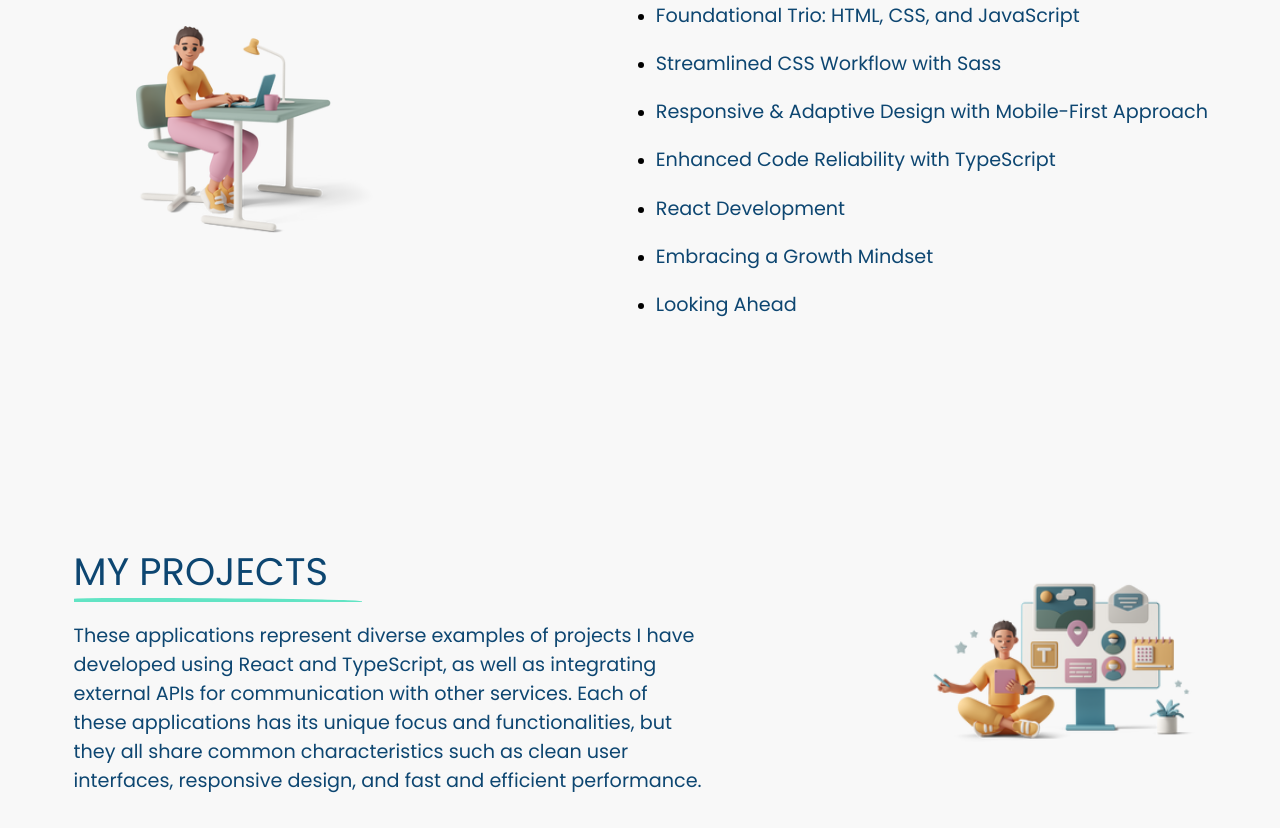
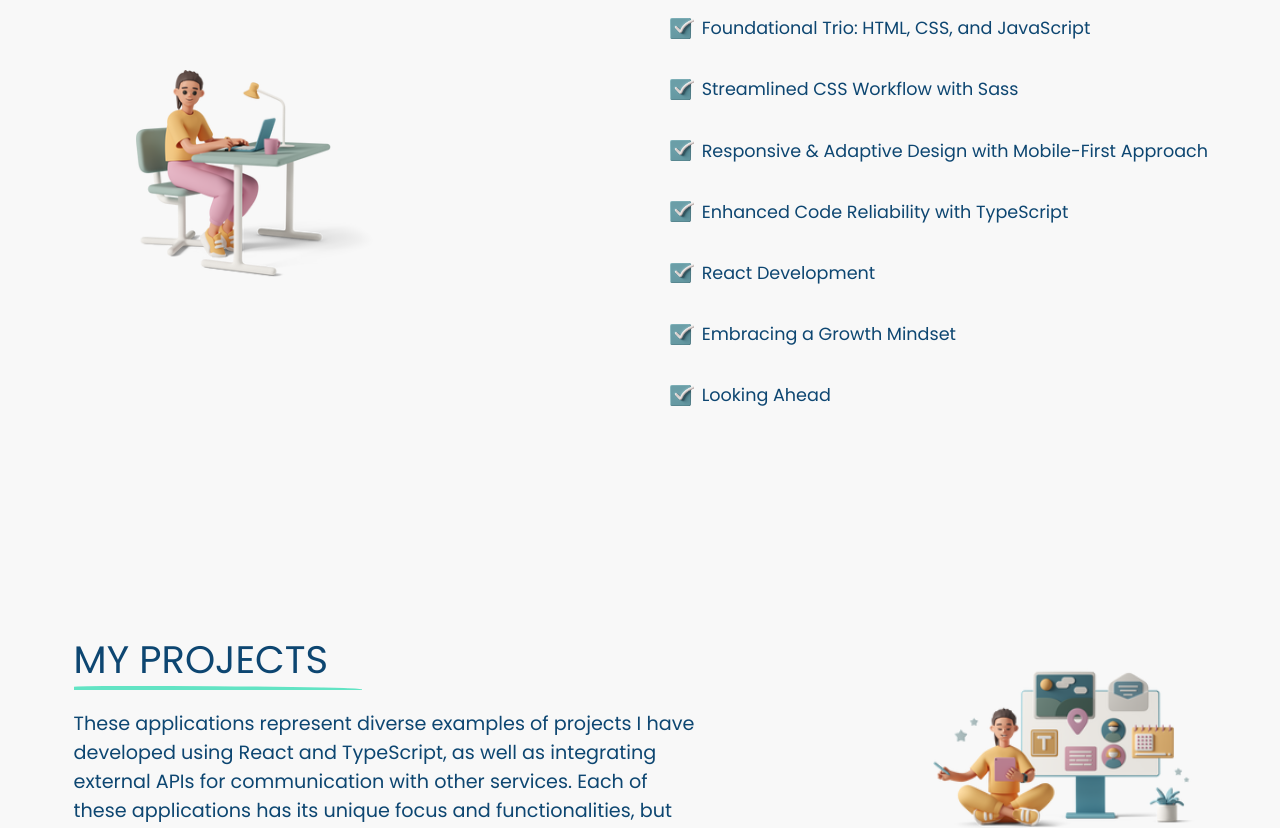
Before and after one commit to Ivanaarbutina/Portfolio, a React (Vite) app: page / in a window 1280 px wide. Shown: the part 1440-2268 px from the top of the page. Built offline with nearby package versions, Linux system fonts and the light colour scheme; a web font is replaced by a local one.

Commit message:
add icon to About, add animations

```diff
--- a/src/components/header.tsx
+++ b/src/components/header.tsx
@@ -16,7 +16,7 @@ const headerLinks: LinkType[] = [
   },
   {
     path: "#skills",
-    label: "skills",
+    label: "about",
   },
   {
     path: "#work",
--- a/src/features/about/about.tsx
+++ b/src/features/about/about.tsx
@@ -2,6 +2,7 @@ import Container from "../../components/container";
 import { aboutlist } from "./about-list";
 import aboutIcon from "../../assets/casual-life-3d-three-quarter-view-of-young-woman-working-on-laptop.png";
 import { useTranslation } from "react-i18next";
+import doneIcon from "./../../assets/3d-casual-life-check-mark-in-box-blue.png";
 const About = () => {
   const { t } = useTranslation();
   return (
@@ -13,11 +14,10 @@ const About = () => {
           <section>
             {aboutlist.map((section, index) => {
               return (
-                <ul className="about__list" key={index}>
-                  <li className="about__list__desc">
-                    <h3 className="about__list__desc">{t(section.titleKey)}</h3>
-                  </li>
-                </ul>
+                <div className="about__list" key={index}>
+                  <img src={doneIcon} />
+                  <h3 className="about__list__desc">{t(section.titleKey)}</h3>
+                </div>
               );
             })}
           </section>
--- a/src/style/features/about.scss
+++ b/src/style/features/about.scss
@@ -1,9 +1,20 @@
+@keyframes slideInLeft {
+  to {
+    opacity: 1;
+    transform: translateX(0);
+  }
+}
+
 .about {
   margin: 7rem auto;
   padding: 1rem;
   display: flex;
   align-items: center;
   flex-direction: column;
+  opacity: 0;
+  transform: translateX(-100px);
+  animation: slideInLeft 5s forwards;
+  transition: all 250ms ease-in-out;
   @media (min-width: $media-sm) {
     justify-content: space-between;
     flex-direction: row;
@@ -48,15 +59,24 @@
     }
   }
   &__list {
+    display: flex;
+    align-items: center;
+    justify-content: start;
+
     & h3 {
-      font-size: 1rem;
+      font-size: 0.9rem;
       font-weight: 300;
       color: var(--color-animated-3);
+      margin-left: 0.5rem;
 
       font-family: "Poppins", sans-serif;
       @media (min-width: $media-sm) {
-        font-size: 1.2rem;
+        font-size: 1.1rem;
       }
+    }
+
+    & img {
+      width: 1.5rem;
     }
   }
 }
--- a/src/style/features/contact/contact.scss
+++ b/src/style/features/contact/contact.scss
@@ -1,3 +1,9 @@
+@keyframes fadeIn {
+  to {
+    opacity: 1;
+  }
+}
+
 .contact {
   display: flex;
   padding: 0.2rem;
@@ -22,6 +28,8 @@
   }
 
   &__title {
+    opacity: 0;
+    animation: fadeIn 3s forwards;
     font-size: 2.5rem;
     color: var(--color-animated-3);
     font-family: "Caveat", cursive;
@@ -30,7 +38,7 @@
     }
   }
   &__desc {
-    font-size: 1.1rem;
+    font-size: 0.9rem;
     color: var(--color-animated-3);
 
     margin: 1rem auto;
--- a/src/style/features/home/projects.scss
+++ b/src/style/features/home/projects.scss
@@ -1,9 +1,17 @@
+@keyframes slideInRight {
+  to {
+    opacity: 1;
+    transform: translateX(0);
+  }
+}
+
 .home__projects {
   display: flex;
   flex-direction: column;
-
   width: 100%;
-
+  opacity: 0;
+  transform: translateX(100px); /* Pocetna pozicija s desne strane */
+  animation: slideInRight 3s forwards;
   @media (min-width: $media-md) {
     text-align: start;
     justify-content: space-between;
--- a/src/style/features/work/work.scss
+++ b/src/style/features/work/work.scss
@@ -1,3 +1,10 @@
+@keyframes slideInRight {
+  to {
+    opacity: 1;
+    transform: translateX(0);
+  }
+}
+
 .work {
   display: flex;
   flex-direction: column;
```
Also changed, not shown: src/assets/3d-casual-life-check-mark-in-box-blue.png (added).
